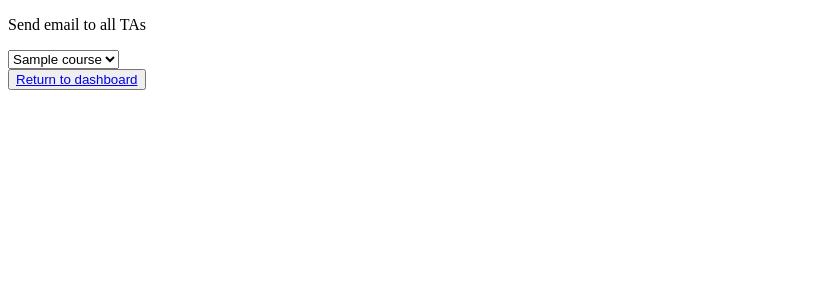
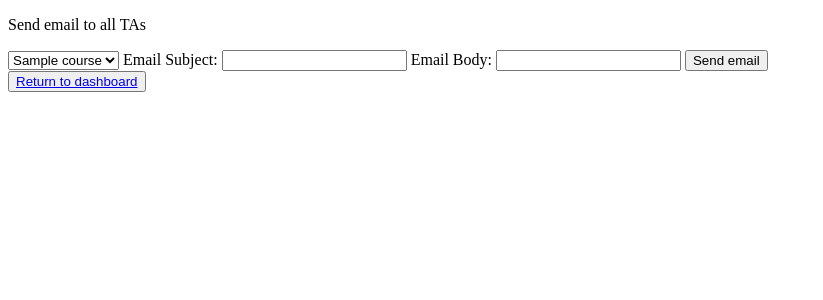
Before and after one commit to ILoveJRock/CSSCrusaders, a Django app: template templates/NotificationForm.html in a window 1280 px wide. Shown: the top 300 px of the page, without its empty margins (0-823 px from the left). Run offline with Django 4.2, Linux system fonts and the light colour scheme; the template is opened without the code that fills it: most values are stand-ins (such as "Sample title", 1, 10 or a date in 2020).

Commit message:
Add email subject and body fields to NotificationForm.html

```diff
--- a/templates/NotificationForm.html
+++ b/templates/NotificationForm.html
@@ -25,7 +25,11 @@
                         <option value="{{ course.id }}">{{ course.name }}</option>
                     {% endfor %}
                 </select>
-                <!-- Rest of the instructor form -->
+                <label for="subject">Email Subject:</label>
+                <input type="text" id="subject" name="subject" required>
+                <label for="body">Email Body:</label>
+                <input type ="text" id="body" name="body" required>
+                <button type="submit">Send email</button>
             </form>
         {% endif %}
         <button type="button">
```
